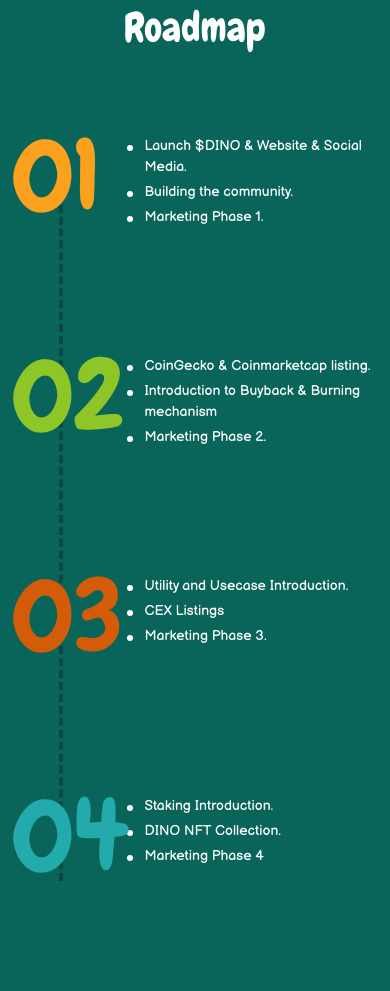
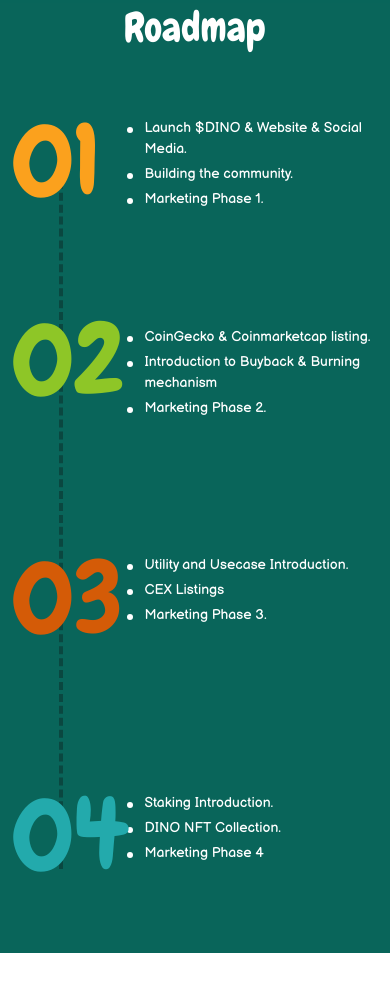
Before and after one commit to nupurbishnoi549/Diano-LFG, a plain HTML site: page index.html in a window 390 px wide. Shown: the part 1433-2424 px from the top of the page. After the commit the page ends 2386 px from the top, so only its background shows below. Drawn offline with nearby package versions, Linux system fonts and the light colour scheme.

Commit message:
make responsive

```diff
--- a/index.html
+++ b/index.html
@@ -107,53 +107,57 @@
             }
 
             .roadmap-number {
-                top: 4% !important;
+                top: 8% !important;
             }
 
             .roadmap-text {
-                top: 6% !important;
+                top: 12% !important;
             }
 
             .roadmap-green-number {
-                top: 14% !important;
+                top: 29% !important;
             }
 
             .roadmap-second-text {
-                top: 16% !important;
+                top: 34% !important;
             }
 
             .roadmap-orange-number {
-                top: 24% !important;
+                bottom: 27% !important;
             }
 
             .roadmap-third-text {
-                top: 26% !important;
+                top: 58% !important;
             }
 
             .roadmap-sky-blue-number {
-                top: 34% !important;
+                bottom: 4% !important;
             }
 
             .roadmap-fourth-text {
-                top: 36% !important;
+                bottom: 9% !important;
+            }
+
+            .roadmap-height {
+                min-height: 950px !important;
             }
         }
 
         @media(max-width:575.99px) {
             .roadmap-number {
-                top: 5% !important;
+                top: 10% !important;
             }
 
             .roadmap-green-number {
-                top: 15% !important;
+                top: 31% !important;
             }
 
             .roadmap-orange-number {
-                top: 25% !important;
+                top: 56% !important;
             }
 
             .roadmap-sky-blue-number {
-                top: 35% !important;
+                top: 81% !important;
             }
         }
 
@@ -249,19 +253,19 @@
             }
 
             .roadmap-number {
-                top: 5% !important;
+                top: 10% !important;
             }
 
             .roadmap-green-number {
-                top: 15% !important;
+                top: 33% !important;
             }
 
             .roadmap-orange-number {
-                top: 25.5% !important;
+                top: 56.5% !important;
             }
 
             .roadmap-sky-blue-number {
-                top: 35.5% !important;
+                top: 81.5% !important;
             }
         }
     </style>
@@ -417,7 +421,7 @@
         <img src="./assets/images/layer3.webp" alt="layer3" class="w-full">
         <img src="./assets/images/roadmap-layer.webp" alt="roadmap-layer" class="w-full mt-[-3px]">
     </section>
-    <section class="bg_green min-h-[2200px] pb-44 relative">
+    <section class="bg_green min-h-[2200px] pb-44 relative roadmap-height">
         <div class="container">
             <h2 class="fs_2lg font-normal leading-tight font_Chewy text_white text-center mb-24">Roadmap</h2>
             <div class="container max-w-[991px] mx-auto">
@@ -529,7 +533,7 @@
                     <img src="assets/images/roadmap_line.webp" alt="roadmap" class="absolute xl:top-[17%] 2xl:left-[27%] xl:left-[17%] pointer-events-none lg:top-[14%] lg:left-[13%] md:top-[14%] md:left-[17%] top-[12%] left-[8%]
                     xl:max-w-[998px] max-w-[878px] lg:max-w-[878px] md:max-w-[778px] pb-32 common-img">
                 </div>
-                <div class="roadmap absolute max-sm:left-[15%] h-[724px] left-32 top-[7%] bottom-[7%] w-3 border-l-[4px] border-dashed
+                <div class="roadmap absolute max-sm:left-[15%] h-[724px] left-32 top-[15%] bottom-[7%] w-3 border-l-[4px] border-dashed
                                 border-[#0a4740]  "></div>
             </div>
         </div>
```
Lines whose indentation alone changed are shown as unchanged.
